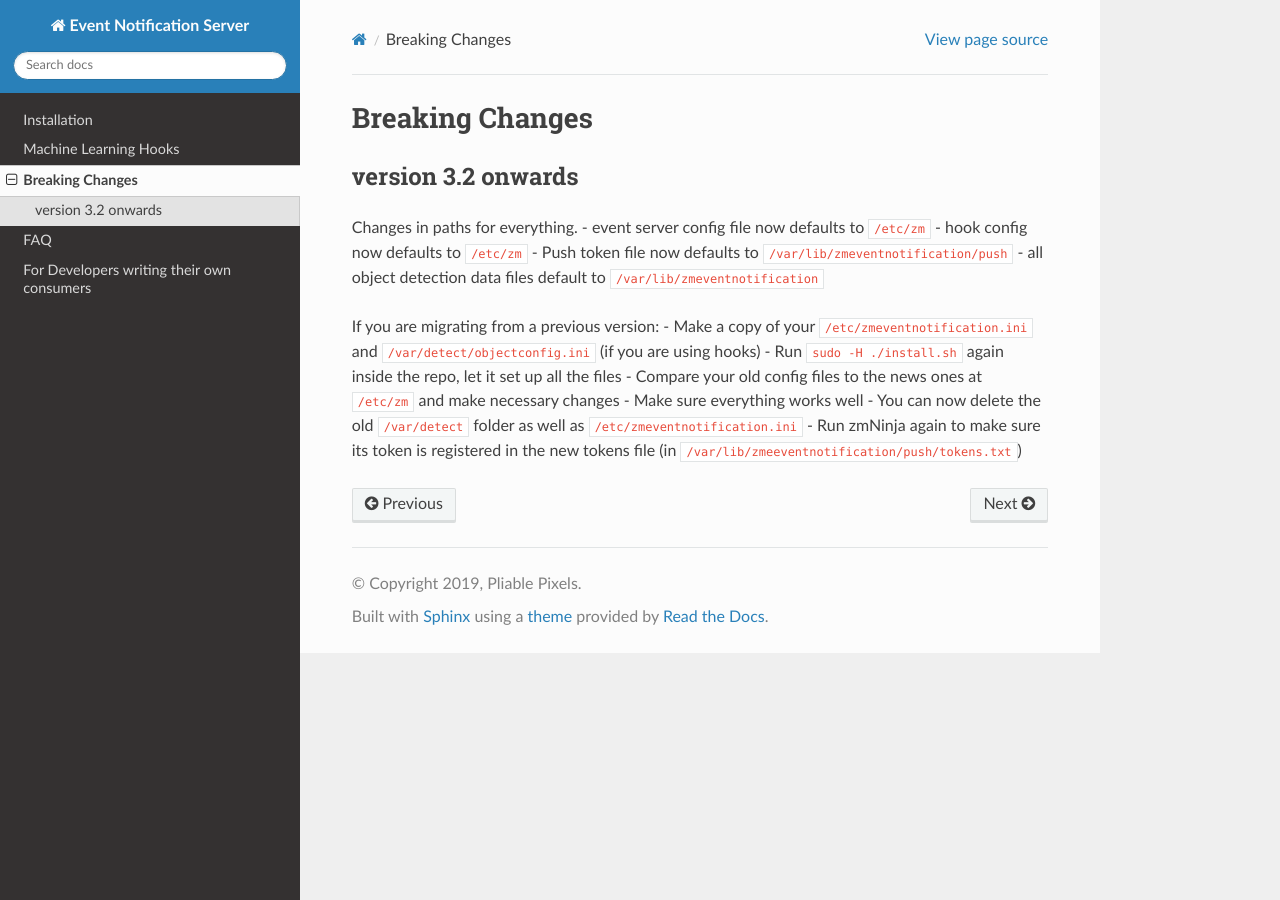
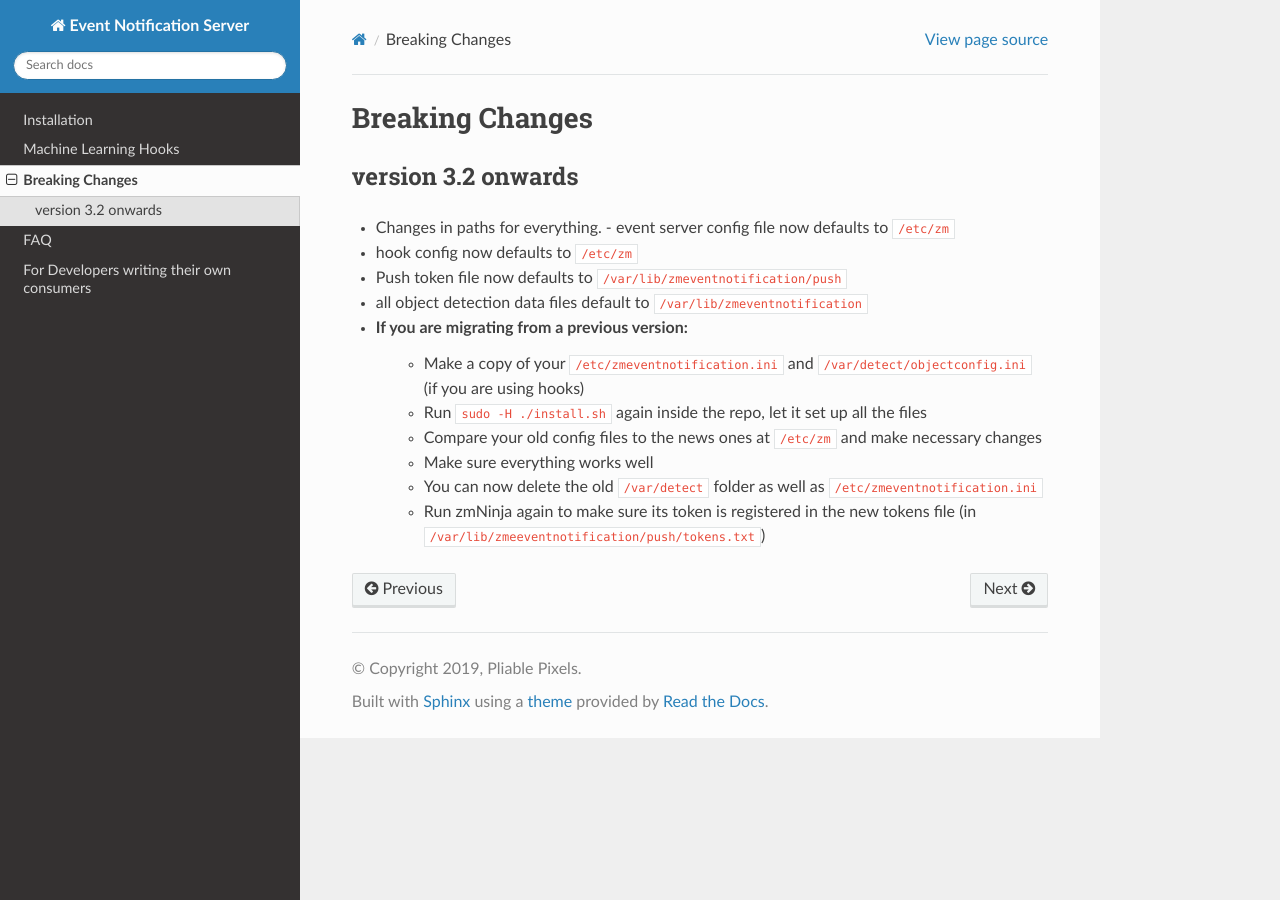
Before and after one commit to ZoneMinder/zmeventnotification, a Sphinx documentation site: the page built from docs/guides/breaking.rst, in a window 1280 px wide. Built offline with Sphinx 7.4.7 and the Read the Docs theme 2.0.0, drawn with Linux system fonts in a browser that asks for light colours.

```diff
--- a/docs/guides/breaking.rst
+++ b/docs/guides/breaking.rst
@@ -4,17 +4,14 @@ Breaking Changes
 version 3.2 onwards
 ~~~~~~~~~~~~~~~~~~~
 
-Changes in paths for everything. - event server config file now defaults
-to ``/etc/zm`` - hook config now defaults to ``/etc/zm`` - Push token
-file now defaults to ``/var/lib/zmeventnotification/push`` - all object
-detection data files default to ``/var/lib/zmeventnotification``
-
-If you are migrating from a previous version: - Make a copy of your
-``/etc/zmeventnotification.ini`` and ``/var/detect/objectconfig.ini``
-(if you are using hooks) - Run ``sudo -H ./install.sh`` again inside the
-repo, let it set up all the files - Compare your old config files to the
-news ones at ``/etc/zm`` and make necessary changes - Make sure
-everything works well - You can now delete the old ``/var/detect``
-folder as well as ``/etc/zmeventnotification.ini`` - Run zmNinja again
-to make sure its token is registered in the new tokens file (in
-``/var/lib/zmeeventnotification/push/tokens.txt``)
+- Changes in paths for everything. - event server config file now defaults to ``/etc/zm``
+- hook config now defaults to ``/etc/zm``
+- Push token file now defaults to ``/var/lib/zmeventnotification/push``
+- all object detection data files default to ``/var/lib/zmeventnotification``
+- If you are migrating from a previous version:
+        - Make a copy of your ``/etc/zmeventnotification.ini`` and ``/var/detect/objectconfig.ini`` (if you are using hooks)
+        - Run ``sudo -H ./install.sh`` again inside the repo, let it set up all the files
+        - Compare your old config files to the news ones at ``/etc/zm`` and make necessary changes
+        - Make sure everything works well
+        - You can now delete the old ``/var/detect`` folder as well as ``/etc/zmeventnotification.ini``
+        - Run zmNinja again to make sure its token is registered in the new tokens file (in ``/var/lib/zmeeventnotification/push/tokens.txt``)
```
Also changed, not shown: 4 other files.
